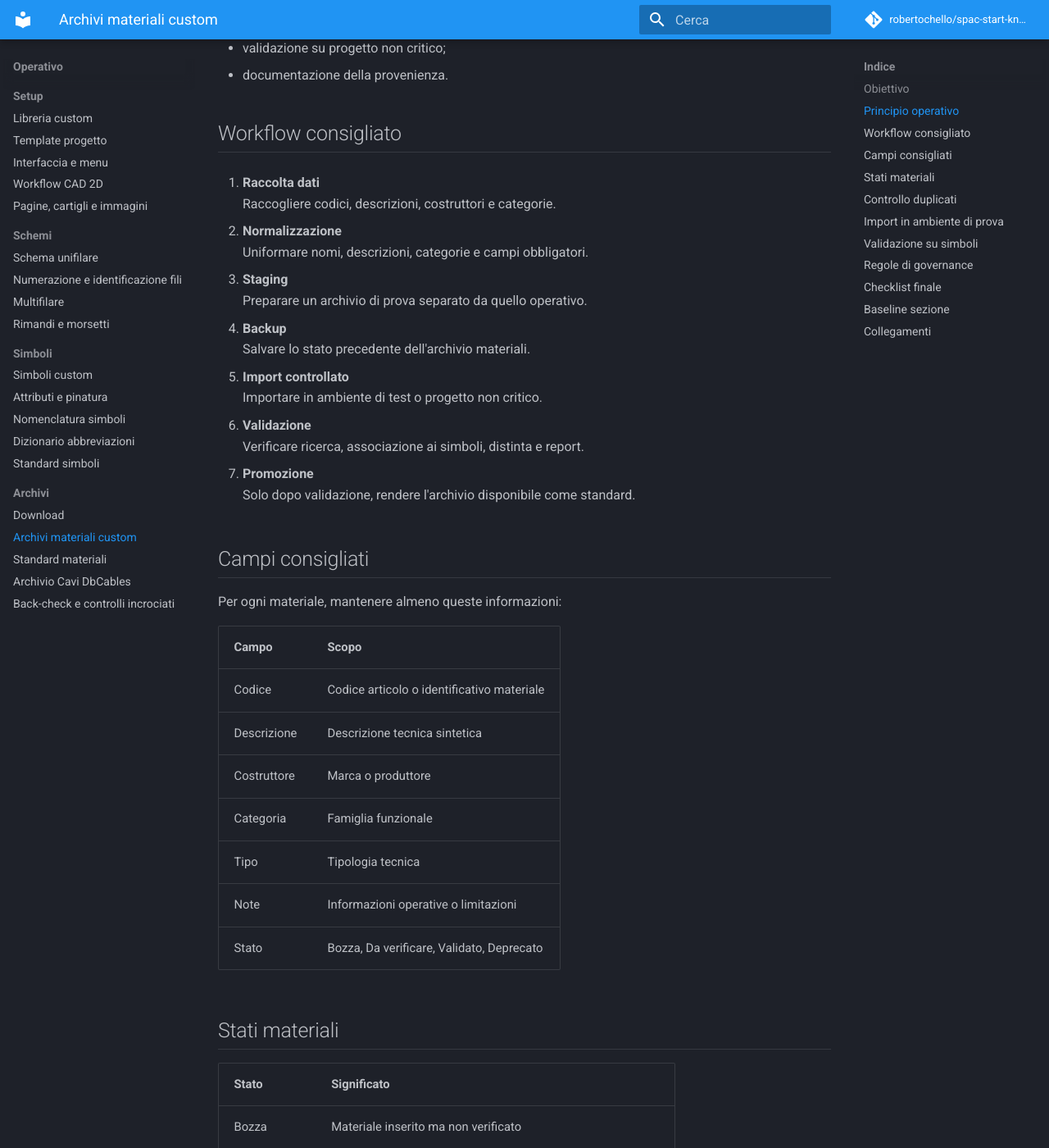
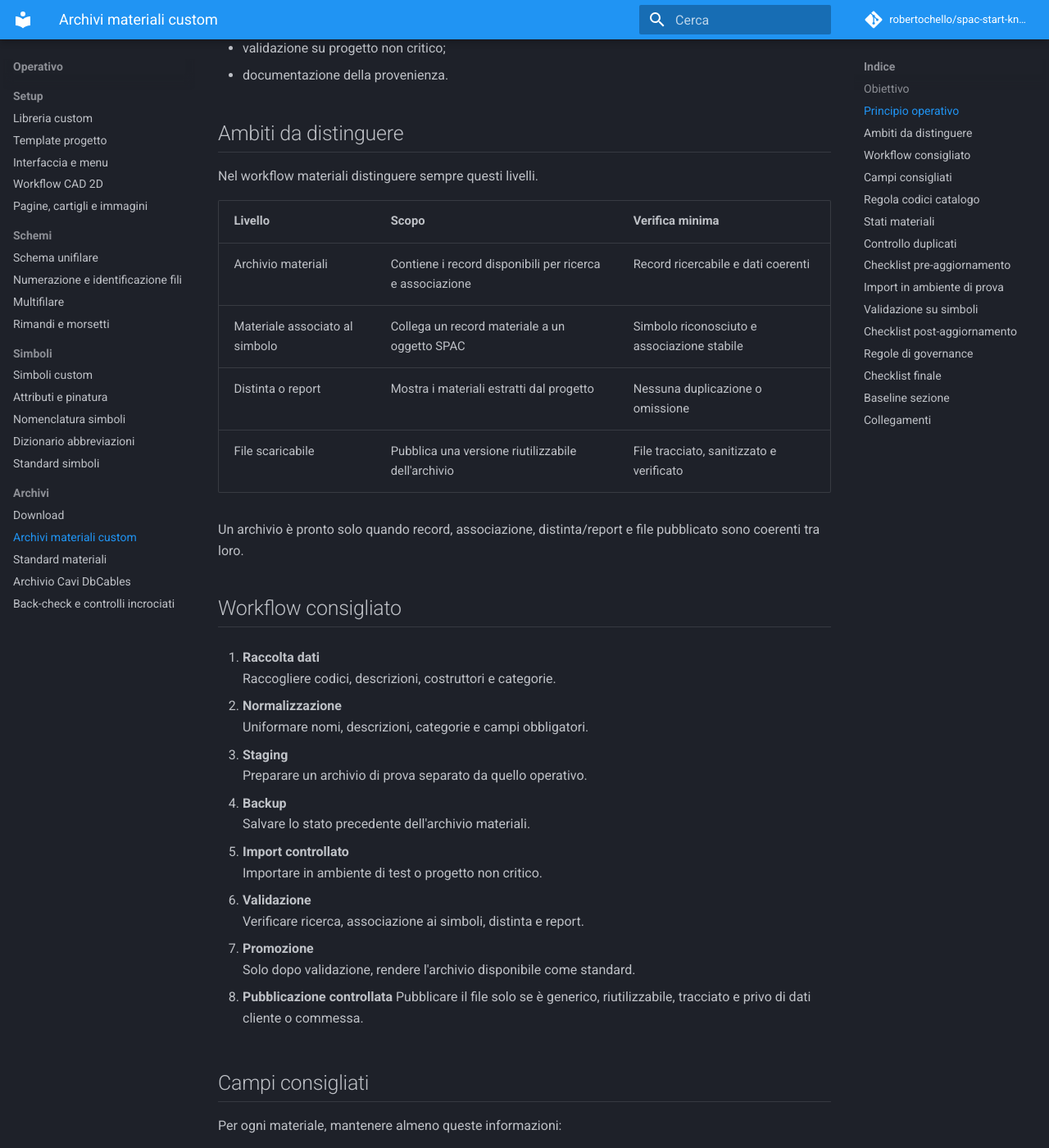
Before and after one commit to robertochello/spac-start-knowledge-base, an MkDocs documentation site: the page built from docs/21-material-archives.md, in a window 1280 px wide and 1400 px high, scrolled down 1063 px. Shown: the whole window at 82% size. Built offline with MkDocs 1.6.1 and Material for MkDocs 9.7.7, drawn with Linux system fonts in a browser that asks for light colours; comment, search, counter and statistics services are not loaded; some of the changed text lies outside the part shown.

Commit message:
docs: improve material archives documentation

```diff
--- a/docs/21-material-archives.md
+++ b/docs/21-material-archives.md
@@ -20,6 +20,20 @@
 - import in ambiente di prova;
 - validazione su progetto non critico;
 - documentazione della provenienza.
+
+## Ambiti da distinguere
+
+Nel workflow materiali distinguere sempre questi livelli.
+
+| Livello | Scopo | Verifica minima |
+|---|---|---|
+| Archivio materiali | Contiene i record disponibili per ricerca e associazione | Record ricercabile e dati coerenti |
+| Materiale associato al simbolo | Collega un record materiale a un oggetto SPAC | Simbolo riconosciuto e associazione stabile |
+| Distinta o report | Mostra i materiali estratti dal progetto | Nessuna duplicazione o omissione |
+| File scaricabile | Pubblica una versione riutilizzabile dell'archivio | File tracciato, sanitizzato e verificato |
+
+Un archivio è pronto solo quando record, associazione, distinta/report e file
+pubblicato sono coerenti tra loro.
 
 ## Workflow consigliato
 
@@ -44,6 +58,10 @@
 7. **Promozione**
    Solo dopo validazione, rendere l'archivio disponibile come standard.
 
+8. **Pubblicazione controllata**
+   Pubblicare il file solo se è generico, riutilizzabile, tracciato e privo di
+   dati cliente o commessa.
+
 ## Campi consigliati
 
 Per ogni materiale, mantenere almeno queste informazioni:
@@ -57,6 +75,20 @@
 | Tipo | Tipologia tecnica |
 | Note | Informazioni operative o limitazioni |
 | Stato | Bozza, Da verificare, Validato, Deprecato |
+
+## Regola codici catalogo
+
+I codici articolo o catalogo devono essere reali e verificabili.
+
+Regole:
+
+- usare codici produttore o codici aziendali realmente definiti;
+- non creare codici fittizi per chiudere una riga incompleta;
+- non inserire iniziali personali nei codici catalogo;
+- se il codice non è verificato, impostare lo stato `Da verificare`;
+- usare note o campi dedicati per release, provenienza o limitazioni.
+
+Un record senza codice verificato non deve essere promosso a standard.
 
 ## Stati materiali
 
@@ -79,6 +111,21 @@
 
 Quando due record sembrano simili, non unificarli automaticamente: verificare se rappresentano davvero lo stesso materiale.
 
+## Checklist pre-aggiornamento
+
+Prima di creare o aggiornare un archivio materiali custom:
+
+- backup dell'archivio originale presente;
+- sorgente dati identificata;
+- codici catalogo reali e verificabili;
+- nessuna iniziale personale nei codici catalogo;
+- descrizioni normalizzate;
+- costruttori e categorie coerenti;
+- duplicati controllati;
+- stato assegnato a ogni record;
+- ambiente o progetto di prova disponibile;
+- file destinato al download tracciato con versione, data e provenienza.
+
 ## Import in ambiente di prova
 
 La prima importazione deve avvenire in ambiente controllato.
@@ -93,6 +140,9 @@
 - progetto prova disponibile;
 - report materiali verificabile.
 
+Se la modalità di import varia in base all'installazione o alla versione SPAC,
+marcare il passaggio come `Da verificare` e documentare ambiente e risultato.
+
 ## Validazione su simboli
 
 Dopo l'import:
@@ -104,11 +154,25 @@
 5. controllare descrizione e costruttore;
 6. verificare che non compaiano duplicazioni.
 
+## Checklist post-aggiornamento
+
+Dopo import o aggiornamento:
+
+- archivio consultabile;
+- record materiale ricercabile;
+- codice catalogo coerente e non fittizio;
+- materiale associabile a un simbolo riconosciuto;
+- distinta o report generato senza duplicazioni;
+- dati principali leggibili e coerenti;
+- file scaricabile aggiornato solo se sanitizzato e tracciato;
+- rollback tecnicamente possibile tramite backup.
+
 ## Regole di governance
 
 - Non importare materiali non verificati in un archivio stabile.
 - Non cancellare record storici senza decisione documentata.
 - Non usare descrizioni troppo generiche.
+- Non usare codici catalogo fittizi o con iniziali personali.
 - Non mischiare materiali validati e bozze senza stato.
 - Aggiornare il changelog quando un archivio diventa standard.
 
@@ -117,6 +181,7 @@
 Un archivio materiali è pronto quando:
 
 - i dati sono normalizzati;
+- i codici catalogo sono reali e verificabili;
 - i duplicati sono controllati;
 - l'import è stato testato;
 - almeno un materiale è stato associato a un simbolo;
@@ -129,10 +194,12 @@
 
 - principio di backup e staging;
 - campi minimi consigliati;
+- regole sui codici catalogo;
 - stati ammessi dei record;
 - controllo duplicati;
 - import in ambiente di prova;
 - validazione su simboli;
+- checklist pre/post aggiornamento;
 - criteri per promuovere l'archivio a standard.
 
 Gli archivi reali e i codici articolo non devono essere pubblicati nella guida.
@@ -141,6 +208,8 @@
 
 - [Download](downloads.md)
 - [Associare materiali](playbooks/material-association.md)
+- [Standard materiali](standards/materials.md)
+- [Back-check e controlli incrociati](26-back-check-controls.md)
 - [Simboli custom](03-custom-symbols.md)
 - [Quality gates](14-quality-gates.md)
 - [Decision log](11-decision-log.md)
```
Also changed, not shown: docs/14-quality-gates.md (+2 -0 lines), docs/26-back-check-controls.md (+4 -0 lines), docs/downloads.md (+2 -0 lines), docs/playbooks/material-association.md (+33 -4 lines), docs/standards/materials.md (+15 -1 lines).
